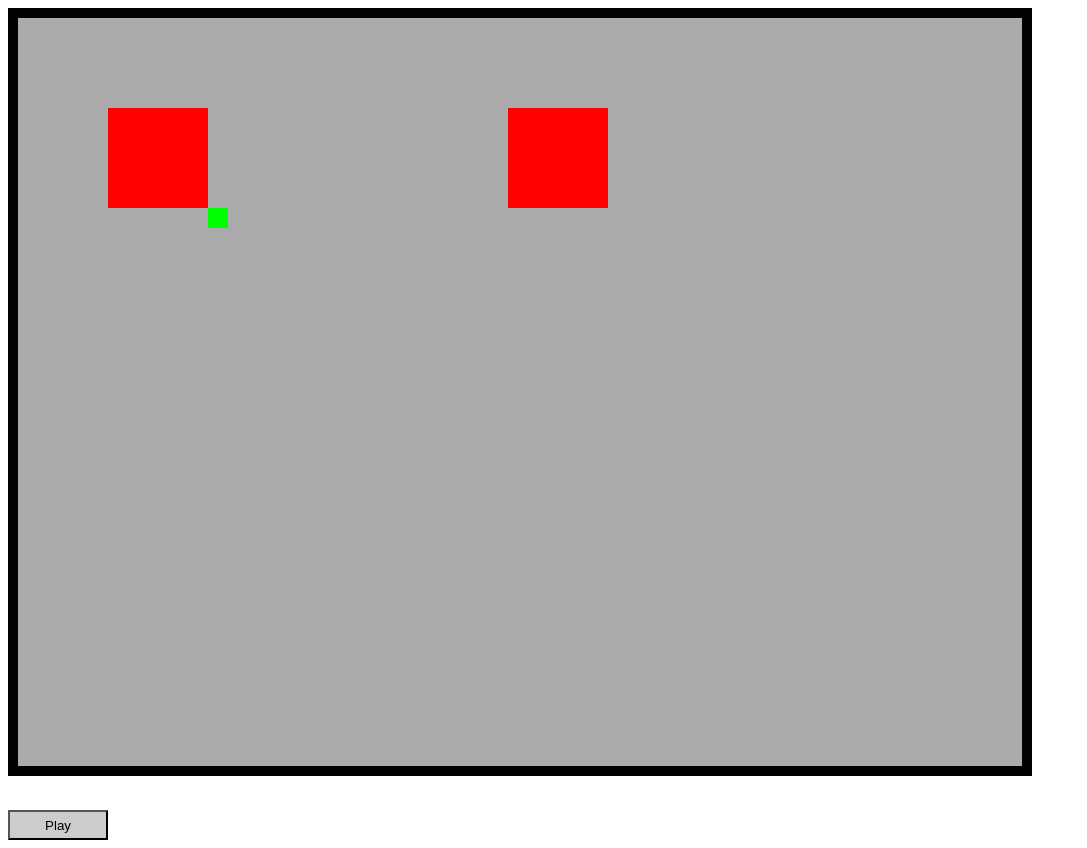
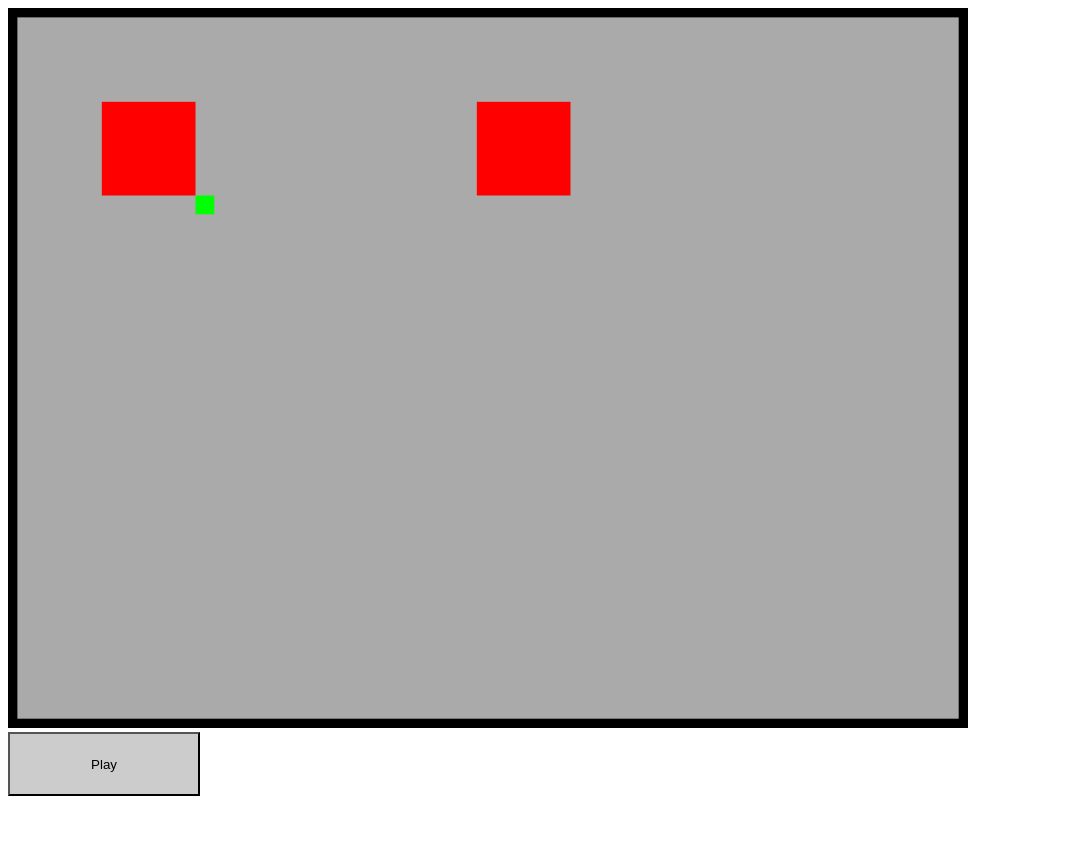
Before and after one commit to Ipsedo/AngryJS, a plain HTML site: page index.html in a window 1280 px wide. Shown: the whole page, without its empty margins (0-1087 px from the left). After the commit the page ends 804 px from the top, so only its background shows below. Drawn offline with Linux system fonts and the light colour scheme.

Commit message:
fait scale canvas + button

```diff
--- a/style.css
+++ b/style.css
@@ -1,10 +1,15 @@
-#main {
+canvas {
+    width: 100vw;
+    height: 75vw;
+    max-height: 90vh;
+    max-width: 120vh;
     background-color: #AAAAAA;
 }
 
 button {
-    margin-top: 30px;
-    width: 100px;
-    height: 30px;
+    width: 100vw;
+    height: 30vw;
+    max-height: 8vh;
+    max-width: 24vh;
     background-color: #CCCCCC;
 }
```
